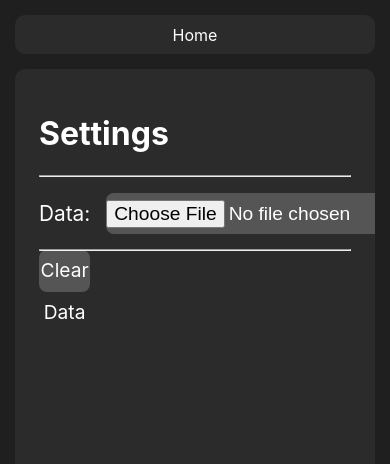
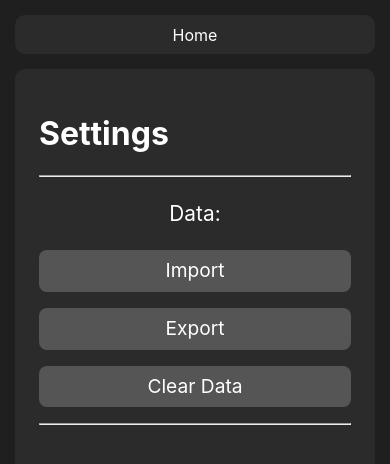
Before and after one commit to Bernhart46/todo-app, a React (Vite) app: page /settings in a window 390 px wide. Shown: the top 464 px of the page. Built offline with nearby package versions, Linux system fonts and the light colour scheme.

Commit message:
Add/Finish ClearData Button

```diff
--- a/src/components/settings/data-component.tsx
+++ b/src/components/settings/data-component.tsx
@@ -57,12 +57,19 @@ export const DataComponent = () => {
   return (
     <div className="settings__data-container">
       <div className="settings__title">Data:</div>
+      <label
+        htmlFor="input_file"
+        className="settings__button disable-selection"
+      >
+        Import
+      </label>
       <input
         type="file"
-        className="settings__button disable-selection"
+        id="input_file"
         onChange={handleImportClick}
         ref={inputRef}
         accept=".txt"
+        style={{ display: "none" }}
       />
       <div
         role="button"
--- a/src/pages/settings-page.css
+++ b/src/pages/settings-page.css
@@ -1,8 +1,15 @@
 .settings__data-container {
   display: grid;
-  grid-template-columns: 1fr 2fr 2fr;
-  height: 2.5rem;
+  grid-template-columns: 1fr 2fr 2fr 2fr;
+  grid-template-rows: 1fr;
   gap: 1rem;
+}
+
+@media (max-width: 600px) {
+  .settings__data-container {
+    grid-template-columns: 1fr;
+    grid-template-rows: repeat(4, 1fr);
+  }
 }
 
 .settings__title {
```
